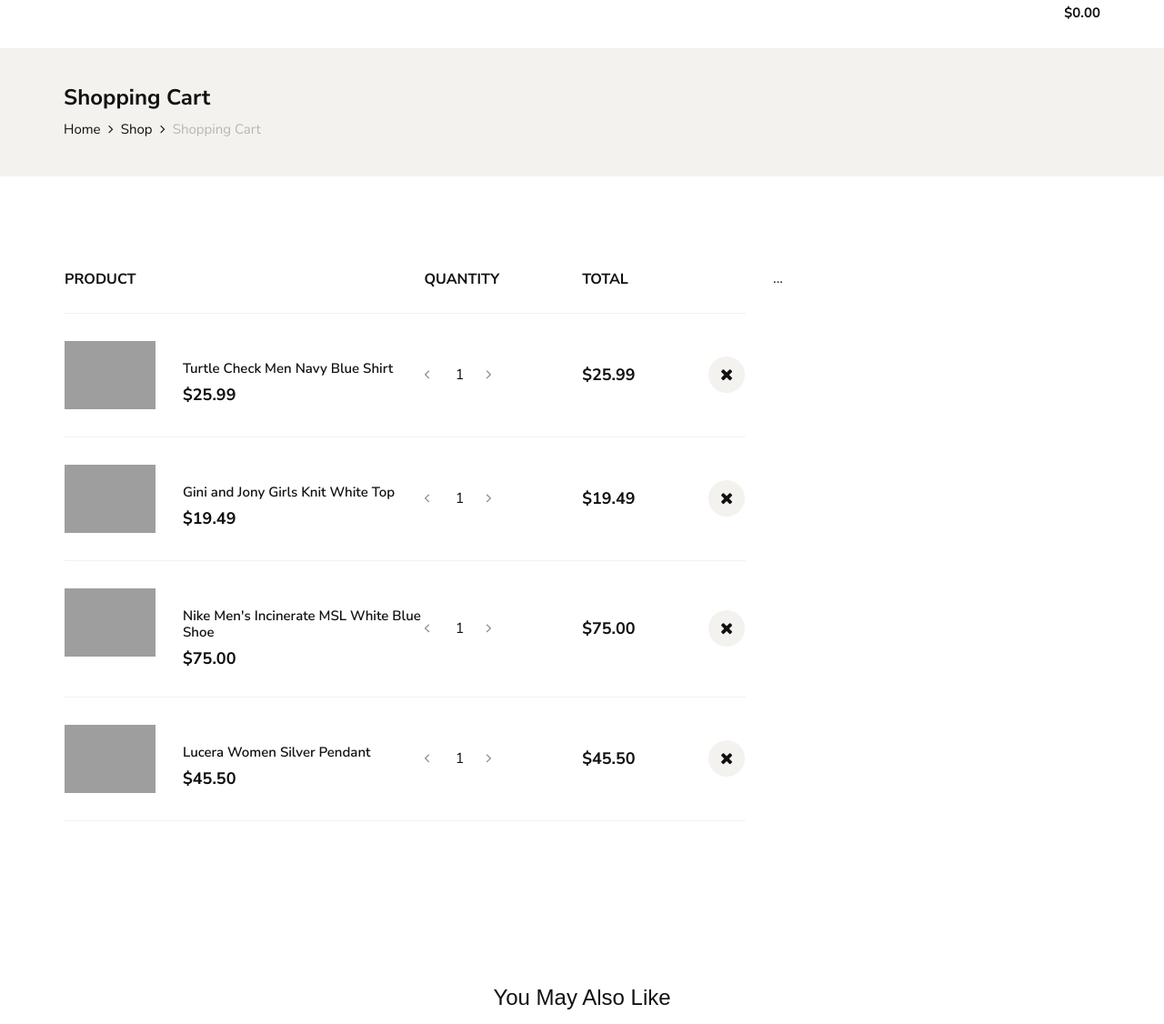
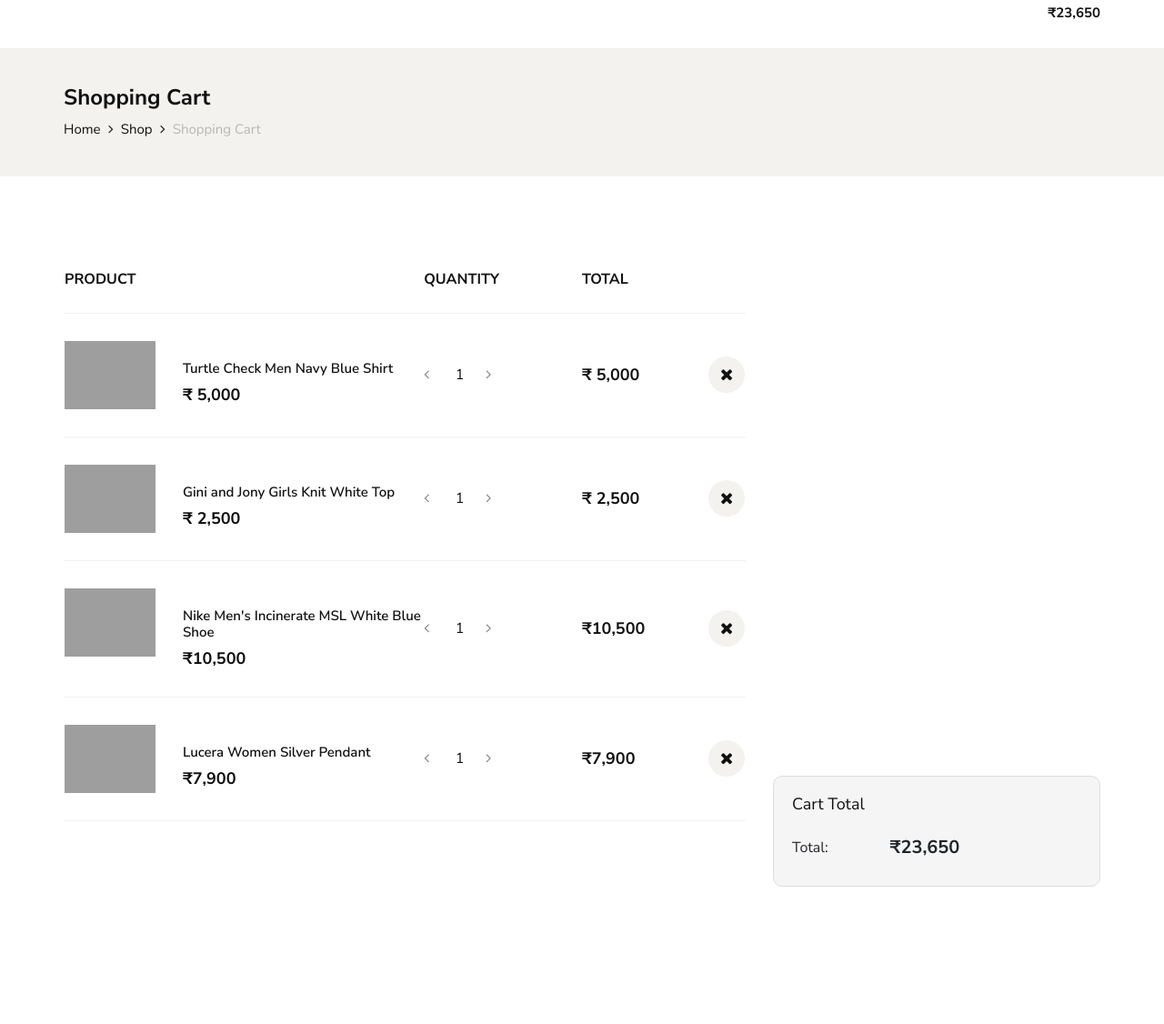
Before and after one commit to Atharva120404/Fashion_Hack, a Flask app: page /shopping-cart.html in a window 1280 px wide. Shown: the part 609-1735 px from the top of the page at 91% size. Run offline with Flask 3, Linux system fonts and the light colour scheme; style sheets or scripts are compiled from the project's sources; some libraries are stand-ins or nearby versions; grey boxes are pictures that could not be loaded.

Commit message:
price-dollar to rupee

```diff
--- a/templates/about.html
+++ b/templates/about.html
@@ -50,7 +50,7 @@
             <a href="#" class="search-switch"><img src="C:\Users\Admin\Desktop\Hackathon\Fashion_Hack\static\img\icon\search.png" alt=""></a>
             <a href="#"><img src="iC:\Users\Admin\Desktop\Hackathon\Fashion_Hack\static\img\icon\heart.png" alt=""></a>
             <a href="#"><img src="C:\Users\Admin\Desktop\Hackathon\Fashion_Hack\static\img\icon\cart.png" alt=""> <span>0</span></a>
-            <div class="price">$0.00</div>
+            <div class="price">₹23,650</div>
         </div>
         <div id="mobile-menu-wrap"></div>
         <div class="offcanvas__text">
@@ -119,7 +119,7 @@
                         <a href="#" class="search-switch"><img src="C:\Users\Admin\Desktop\Hackathon\Fashion_Hack\static\img\icon\search.png" alt=""></a>
                         <a href="#"><img src="C:\Users\Admin\Desktop\Hackathon\Fashion_Hack\static\img\icon\heart.png" alt=""></a>
                         <a href="#"><img src="C:\Users\Admin\Desktop\Hackathon\Fashion_Hack\static\img\icon\cart.png" alt=""> <span>0</span></a>
-                        <div class="price">$0.00</div>
+                        <div class="price">₹23,650</div>
                     </div>
                 </div>
             </div>
--- a/templates/checkout.html
+++ b/templates/checkout.html
@@ -51,7 +51,7 @@
             <a href="#" class="search-switch"><img src="static\img\icon\search.png" alt=""></a>
             <a href="#"><img src="static\img\icon\heart.png" alt=""></a>
             <a href="#"><img src="static\img\icon\cart.png" alt=""> <span>0</span></a>
-            <div class="price">$0.00</div>
+            <div class="price">₹23,650</div>
         </div>
         <div id="mobile-menu-wrap"></div>
         <div class="offcanvas__text">
@@ -120,7 +120,7 @@
                         <a href="#" class="search-switch"><img src="static\img\icon\search.png" alt=""></a>
                         <a href="#"><img src="static\img\icon\heart.png" alt=""></a>
                         <a href="#"><img src="static\img\icon\cart.png" alt=""> <span>0</span></a>
-                        <div class="price">$0.00</div>
+                        <div class="price">₹23,650</div>
                     </div>
                 </div>
             </div>
--- a/templates/contact.html
+++ b/templates/contact.html
@@ -51,7 +51,7 @@
             <a href="#" class="search-switch"><img src="static\img\icon\search.png" alt=""></a>
             <a href="#"><img src="static\img\icon\heart.png" alt=""></a>
             <a href="#"><img src="static\img\icon\cart.png" alt=""> <span>0</span></a>
-            <div class="price">$0.00</div>
+            <div class="price">₹23,650</div>
         </div>
         <div id="mobile-menu-wrap"></div>
         <div class="offcanvas__text">
@@ -120,7 +120,7 @@
                         <a href="#" class="search-switch"><img src="static\img\icon\search.png" alt=""></a>
                         <a href="#"><img src="static\img\icon\heart.png" alt=""></a>
                         <a href="#"><img src="static\img\icon\cart.png" alt=""> <span>0</span></a>
-                        <div class="price">$0.00</div>
+                        <div class="price">₹23,650</div>
                     </div>
                 </div>
             </div>
--- a/templates/shopping-cart.html
+++ b/templates/shopping-cart.html
@@ -51,7 +51,7 @@
             <a href="#" class="search-switch"><img src="C:\Users\Admin\Desktop\Hackathon\Fashion_Hack\static\img\icon\search.png" alt=""></a>
             <a href="#"><img src="C:\Users\Admin\Desktop\Hackathon\Fashion_Hack\static\img\icon\heart.png" alt=""></a>
             <a href="#"><img src="C:\Users\Admin\Desktop\Hackathon\Fashion_Hack\static\img\icon\cart.png" alt=""> <span>0</span></a>
-            <div class="price">$0.00</div>
+            <div class="price">₹23,650</div>
         </div>
         <div id="mobile-menu-wrap"></div>
         <div class="offcanvas__text">
@@ -120,7 +120,7 @@
                         <a href="#" class="search-switch"><img src="C:\Users\Admin\Desktop\Hackathon\Fashion_Hack\static\img\icon\search.png" alt=""></a>
                         <a href="#"><img src="C:\Users\Admin\Desktop\Hackathon\Fashion_Hack\static\img\icon\heart.png" alt=""></a>
                         <a href="#"><img src="C:\Users\Admin\Desktop\Hackathon\Fashion_Hack\static\img\icon\cart.png" alt=""> <span>0</span></a>
-                        <div class="price">$0.00</div>
+                        <div class="price">₹23,650</div>
                     </div>
                 </div>
             </div>
@@ -171,7 +171,7 @@
                                     </div>
                                     <div class="product__cart__item__text">
                                         <h6>Turtle Check Men Navy Blue Shirt</h6>
-                                        <h5>$25.99</h5>
+                                        <h5>₹ 5,000</h5>
                                     </div>
                                 </td>
                                 <td class="quantity__item">
@@ -181,7 +181,7 @@
                                         </div>
                                     </div>
                                 </td>
-                                <td class="cart__price">$25.99</td>
+                                <td class="cart__price">₹ 5,000</td>
                                 <td class="cart__close"><i class="fa fa-close"></i></td>
                             </tr>
                             <tr>
@@ -191,7 +191,7 @@
                                     </div>
                                     <div class="product__cart__item__text">
                                         <h6>Gini and Jony Girls Knit White Top</h6>
-                                        <h5>$19.49</h5>
+                                        <h5>₹ 2,500</h5>
                                     </div>
                                 </td>
                                 <td class="quantity__item">
@@ -201,7 +201,7 @@
                                         </div>
                                     </div>
                                 </td>
-                                <td class="cart__price">$19.49</td>
+                                <td class="cart__price">₹ 2,500</td>
                                 <td class="cart__close"><i class="fa fa-close"></i></td>
                             </tr>
                             <tr>
@@ -211,7 +211,7 @@
                                     </div>
                                     <div class="product__cart__item__text">
                                         <h6>Nike Men's Incinerate MSL White Blue Shoe</h6>
-                                        <h5>$75.00</h5>
+                                        <h5>₹10,500</h5>
                                     </div>
                                 </td>
                                 <td class="quantity__item">
@@ -221,7 +221,7 @@
                                         </div>
                                     </div>
                                 </td>
-                                <td class="cart__price">$75.00</td>
+                                <td class="cart__price">₹10,500</td>
                                 <td class="cart__close"><i class="fa fa-close"></i></td>
                             </tr>
                             <tr>
@@ -231,7 +231,7 @@
                                     </div>
                                     <div class="product__cart__item__text">
                                         <h6>Lucera Women Silver Pendant</h6>
-                                        <h5>$45.50</h5>
+                                        <h5>₹7,900</h5>
                                     </div>
                                 </td>
                                 <td class="quantity__item">
@@ -241,21 +241,49 @@
                                         </div>
                                     </div>
                                 </td>
-                                <td class="cart__price">$45.50</td>
+                                <td class="cart__price">₹7,900</td>
                                 <td class="cart__close"><i class="fa fa-close"></i></td>
                             </tr>
                         </tbody>
                     </table>
                 </div>
             </div>
+
+        </div>
+    </div>
+</section>
+<!-- Shopping Cart Section End -->
+
+<!-- Shopping Cart Section Begin -->
+<section class="shopping-cart spad" style="margin-top: -300px;">
+    <div class="container">
+        <div class="row">
+            <div class="col-lg-8">
+                <!-- Existing cart items -->
+                <div class="shopping__cart__table">
+                    <!-- Your existing table structure for displaying cart items goes here -->
+                </div>
+            </div>
             <div class="col-lg-4">
-                <!-- Cart Total and Discount Codes Section -->
-                ...
+                <!-- New box for displaying cart total -->
+                <div style="background-color: #f5f5f5; border: 1px solid #ddd; padding: 20px; border-radius: 10px; margin-top: 20px;">
+                    <h5 style="margin-bottom: 15px; font-size: 18px;">Cart Total</h5>
+                    <table style="width: 100%;">
+                        <tbody>
+                            <tr>
+                                <td style="padding: 10px 0; font-size: 16px;">Total:</td>
+                                <td id="cart-total" style="font-weight: bold; font-size: 20px;">₹23,650</td>
+                            </tr>
+                        </tbody>
+                    </table>
+                </div>
             </div>
         </div>
     </div>
 </section>
 <!-- Shopping Cart Section End -->
+
+
 
    <!-- You May Also Like Section Begin -->
    <section class="you-may-like spad" style="padding: 50px 0;">
@@ -273,7 +301,7 @@
                             </div>
                             <div class="product__item__text" style="margin-top: 10px;">
                                 <h6 style="font-size: 16px; color: #333;">Locomotive Men Washed Blue Jeans</h6>
-                                <h5 style="font-size: 18px; color: #555;">$19.99</h5>
+                                <h5 style="font-size: 18px; color: #555;">₹6,700</h5>
                             </div>
                         </div>
                     </div>
@@ -286,7 +314,7 @@
                             </div>
                             <div class="product__item__text" style="margin-top: 10px;">
                                 <h6 style="font-size: 16px; color: #333;">Fastrack Men New Analog Black Navy Watch</h6>
-                                <h5 style="font-size: 18px; color: #555;">$70.00</h5>
+                                <h5 style="font-size: 18px; color: #555;">₹1,900</h5>
                             </div>
                         </div>
                     </div>
@@ -298,7 +326,7 @@
                             </div>
                             <div class="product__item__text" style="margin-top: 10px;">
                                 <h6 style="font-size: 16px; color: #333;">Jealous 21 Women Washed Blue Jeans</h6>
-                                <h5 style="font-size: 18px; color: #555;">$12.00</h5>
+                                <h5 style="font-size: 18px; color: #555;">₹3,800</h5>
                             </div>
                         </div>
                     </div>
@@ -310,7 +338,7 @@
                             </div>
                             <div class="product__item__text" style="margin-top: 10px;">
                                 <h6 style="font-size: 16px; color: #333;">Enroute Women Casual White Heels</h6>
-                                <h5 style="font-size: 18px; color: #555;">$37.00</h5>
+                                <h5 style="font-size: 18px; color: #555;">₹9,900</h5>
                             </div>
                         </div>
                     </div>
@@ -322,7 +350,7 @@
                             </div>
                             <div class="product__item__text" style="margin-top: 10px;">
                                 <h6 style="font-size: 16px; color: #333;">Peter England Men Stripes Black Shirt</h6>
-                                <h5 style="font-size: 18px; color: #555;">$12.00</h5>
+                                <h5 style="font-size: 18px; color: #555;">₹6,300</h5>
                             </div>
                         </div>
                     </div>
@@ -335,7 +363,7 @@
                             <div class="product__item__text" style="margin-top: 10px;">
                                 <h6 style="font-size: 16px; color: #333;">Formal,John Miller Men Black Trousers
                                 </h6>
-                                <h5 style="font-size: 18px; color: #555;">$12.00</h5>
+                                <h5 style="font-size: 18px; color: #555;">₹2,500</h5>
                             </div>
                         </div>
                     </div>
@@ -347,7 +375,7 @@
                             </div>
                             <div class="product__item__text" style="margin-top: 10px;">
                                 <h6 style="font-size: 16px; color: #333;">Jealous 21 Women Black Dress</h6>
-                                <h5 style="font-size: 18px; color: #555;">$24.00</h5>
+                                <h5 style="font-size: 18px; color: #555;">₹9,500</h5>
                             </div>
                         </div>
                     </div>
@@ -361,7 +389,7 @@
                             </div>
                             <div class="product__item__text" style="margin-top: 10px;">
                                 <h6 style="font-size: 16px; color: #333;">Catwalk Women Black Flats</h6>
-                                <h5 style="font-size: 18px; color: #555;">$30.00</h5>
+                                <h5 style="font-size: 18px; color: #555;">₹8,200</h5>
                             </div>
                         </div>
                     </div>
@@ -372,6 +400,7 @@
     </div>
 </section>
 <!-- You May Also Like Section End -->
+
 
 
 
```
Also changed, not shown: templates/index.html (+26 -10 lines).
